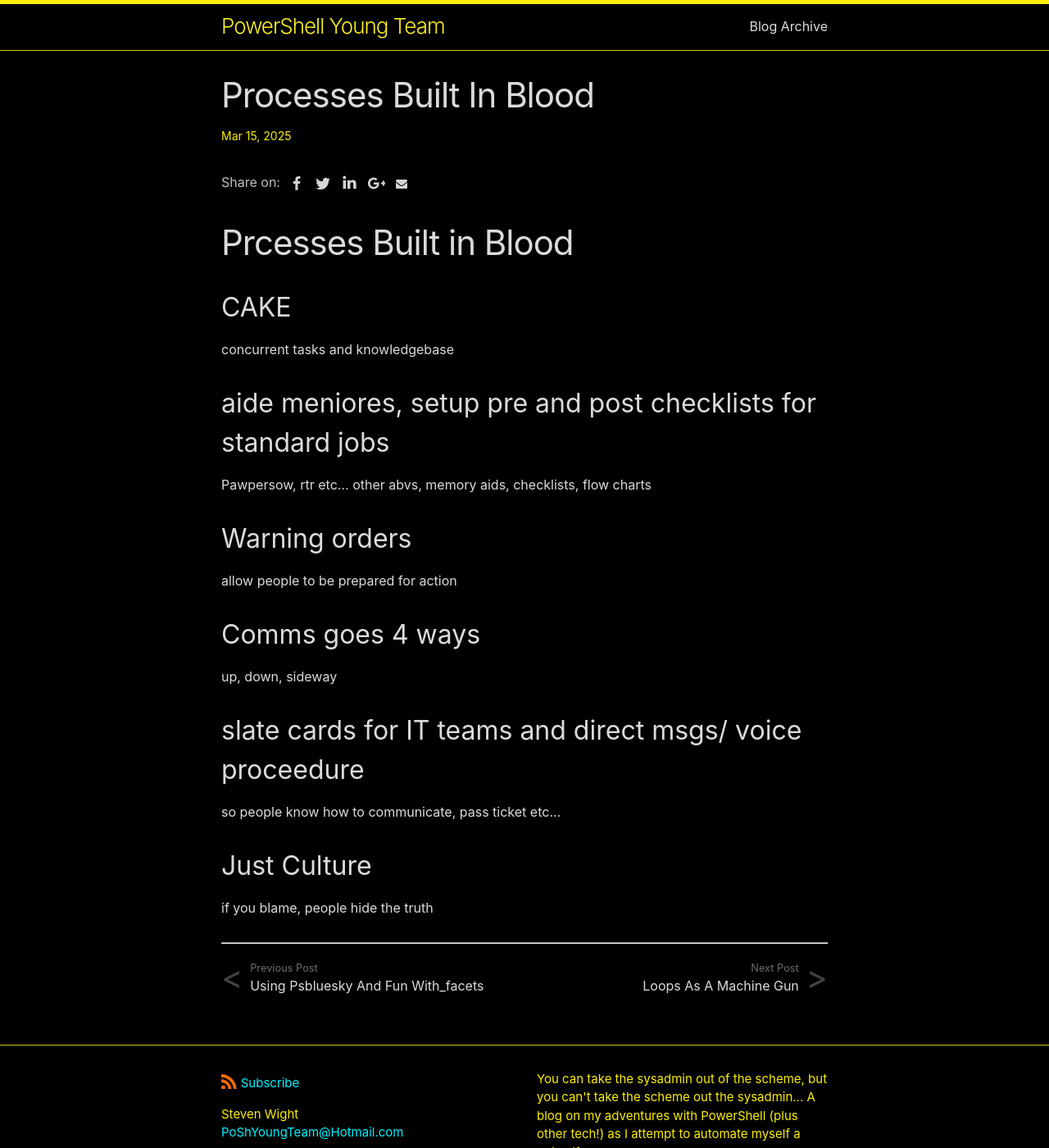
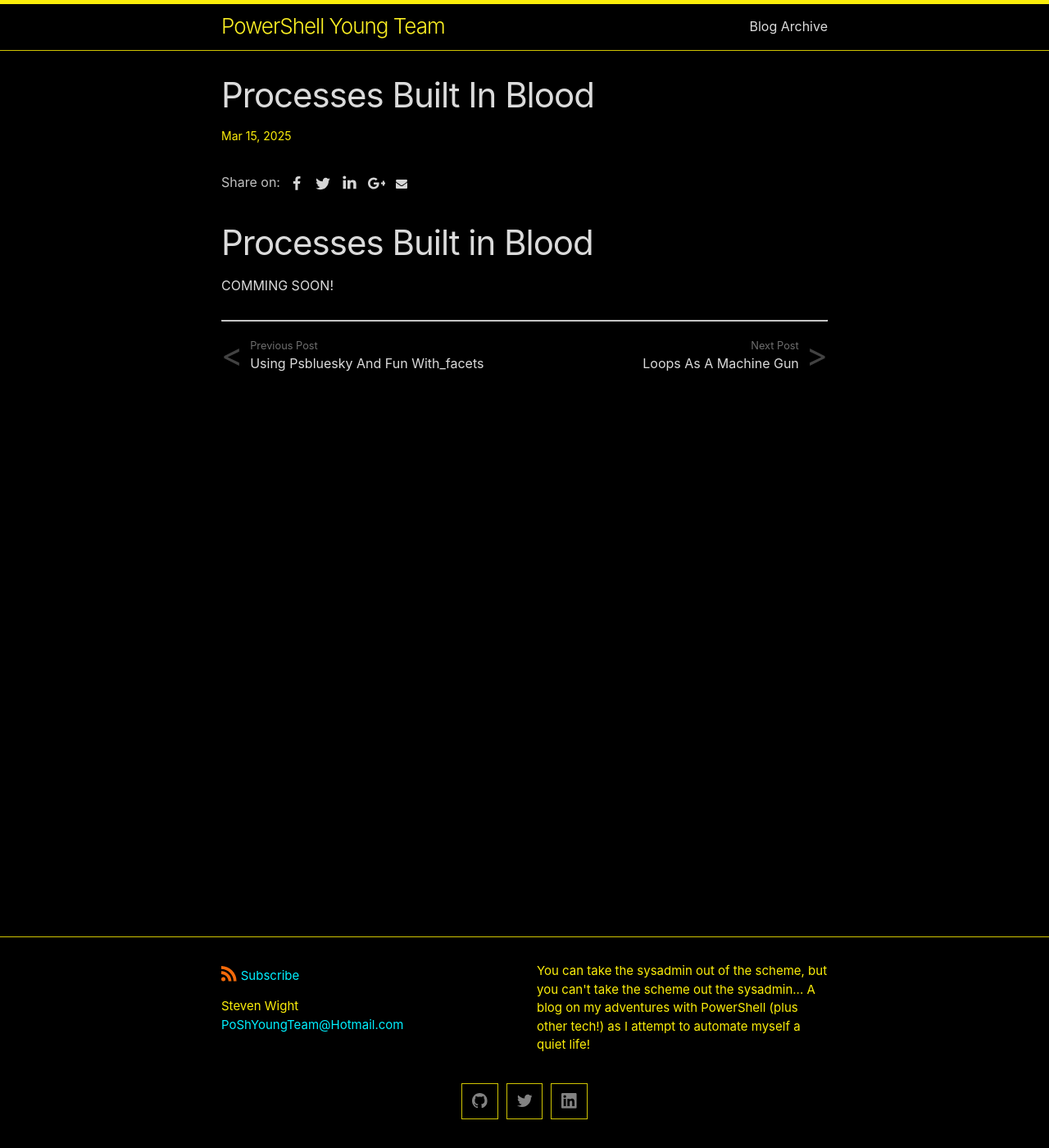
Before and after one commit to PowerShellYoungTeam/PowerShellYoungTeam.github.io, a Jekyll site: the page built from _posts/2025-03-15-Processes-Built-in-blood.md, in a window 1280 px wide and 1400 px high. Shown: the whole window at 82% size. Built offline with Jekyll 4.4.1, drawn with Linux system fonts in a browser that asks for light colours; our own code applies the rules of GitHub Pages for plain Markdown files.

Commit message:
Fix title and add 'COMING SOON!' message
Corrected the title and added a placeholder for future content.

```diff
--- a/_posts/2025-03-15-Processes-Built-in-blood.md
+++ b/_posts/2025-03-15-Processes-Built-in-blood.md
@@ -1,25 +1,3 @@
-# Prcesses Built in Blood
+# Processes Built in Blood
 
-## CAKE
-
-concurrent tasks and knowledgebase
-
-## aide meniores,  setup pre and post checklists for standard jobs
-
-Pawpersow, rtr etc... other abvs, memory aids, checklists, flow charts
-
-## Warning orders
-
-allow people to be prepared for action
-
-## Comms goes 4 ways
-
-up, down, sideway
-
-## slate cards for IT teams and direct msgs/ voice proceedure
-
-so people know how to communicate, pass ticket etc...
-
-## Just Culture
-
-if you blame, people hide the truth
+COMMING SOON!
```
